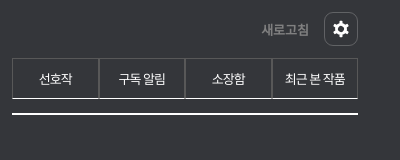
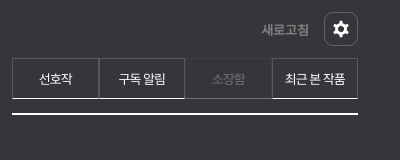
Before and after one commit to grandkiwi219/Novelpia-UIplus, a browser extension: page page/popup.html in a window 400 px wide. Shown: the top 160 px of the page. Drawn offline with Linux system fonts and the light colour scheme.

Commit message:
Disabled collect

```diff
--- a/page/code/css/popup.css
+++ b/page/code/css/popup.css
@@ -112,6 +112,11 @@ html[dark=false] {
         border: 1px solid var(--font-color);
         border-bottom: 0px;
         font-weight: bold !important;
+    }
+
+    &.disabled {
+        opacity: 0.3;
+        cursor: no-drop;
     }
 }
 
--- a/page/popup.html
+++ b/page/popup.html
@@ -46,7 +46,7 @@
                 <div id="p-mybook-tab-wrap">
                     <button id="like" class="p-mybook-tab" mybook-data="like">선호작</button>
                     <button id="alarm" class="p-mybook-tab" mybook-data="alarm">구독 알림</button>
-                    <button id="collect" class="p-mybook-tab" mybook-data="collect">소장함</button>
+                    <button id="collect" class="p-mybook-tab disabled" mybook-data-lock="collect">소장함</button>
                     <button id="last_view" class="p-mybook-tab" mybook-data="last_view">최근 본 작품</button>
                 </div>
 
```
